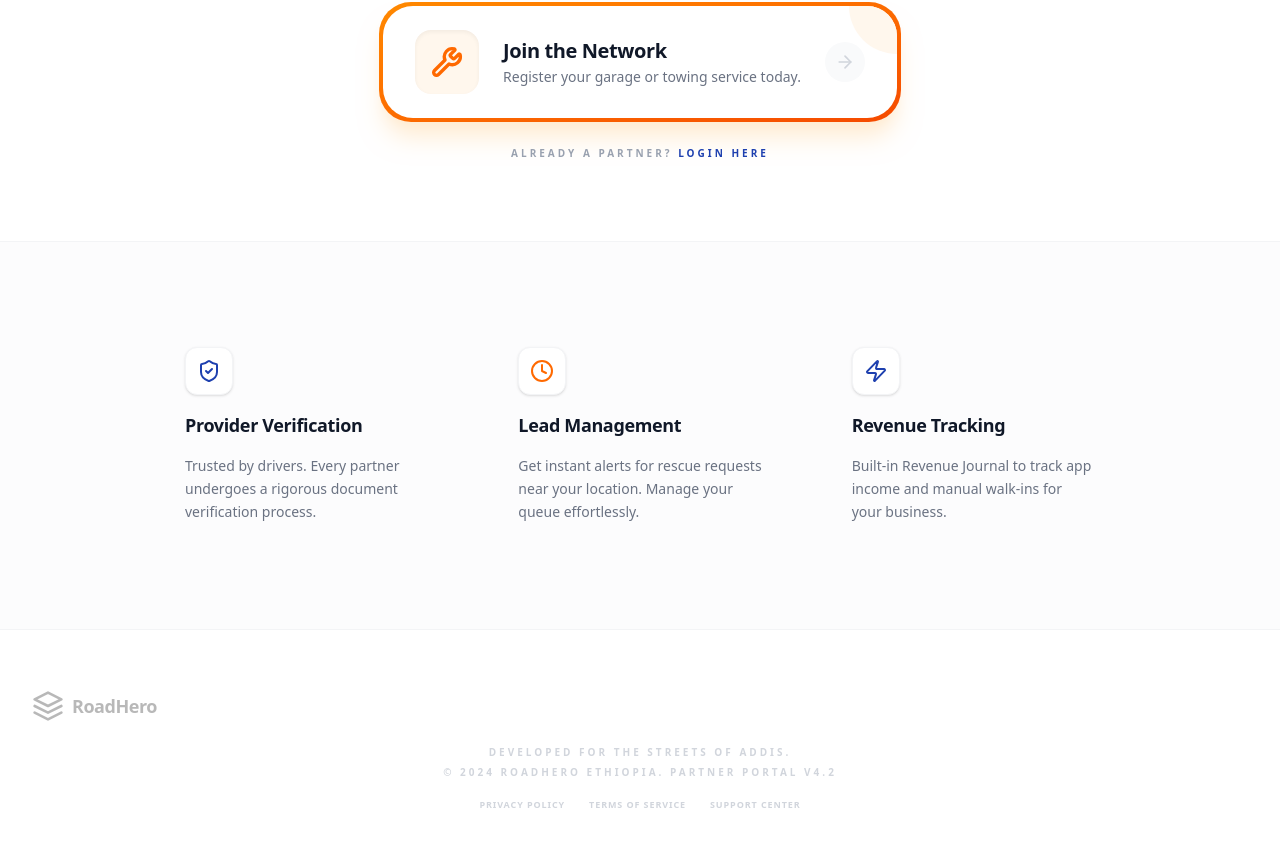
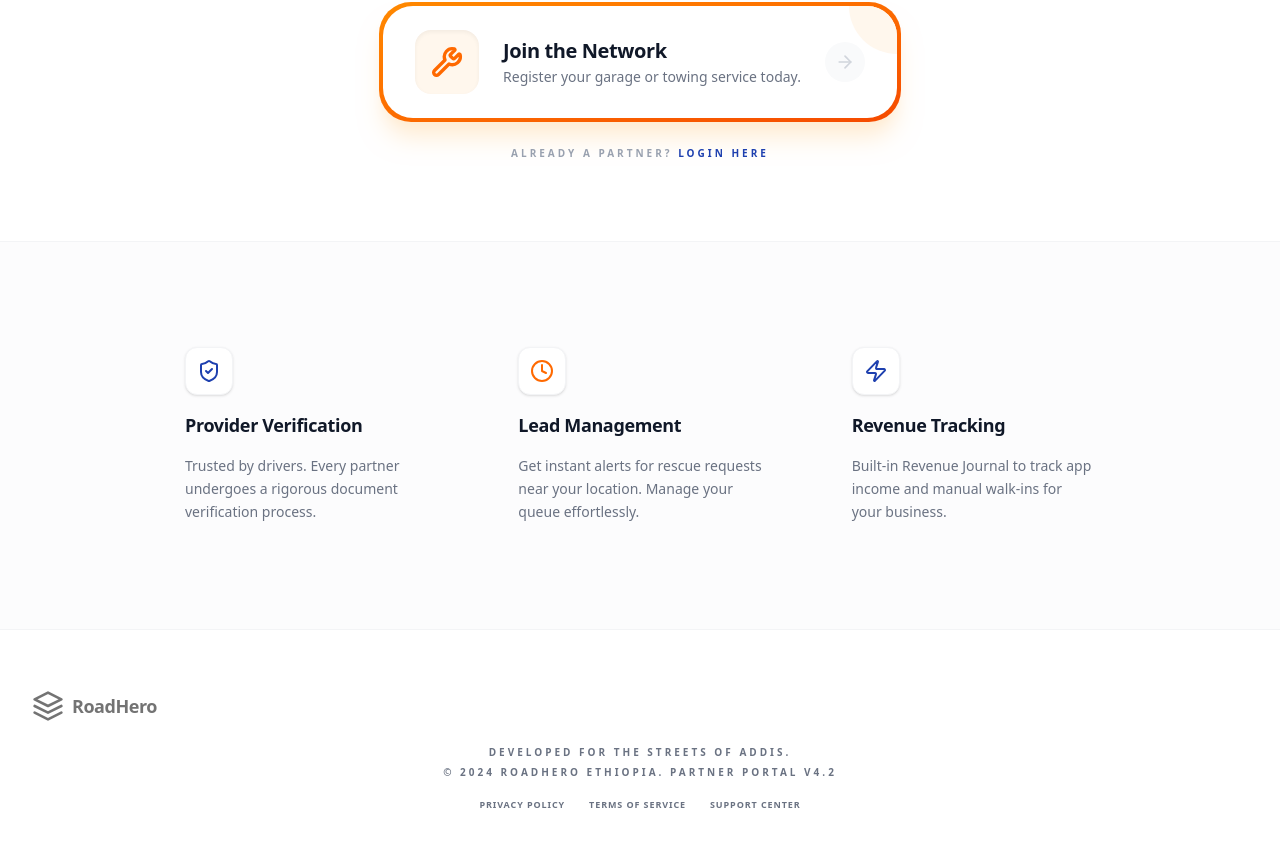
Before and after one commit to anteneh83/RoadHero, a Next.js app: page / in a window 1280 px wide. Shown: the part 542-1389 px from the top of the page. Built offline with nearby package versions, Linux system fonts and the light colour scheme.

Commit message:
Update footer visibility for light and dark themes

```diff
--- a/src/components/PublicFooter.tsx
+++ b/src/components/PublicFooter.tsx
@@ -7,15 +7,15 @@ export const PublicFooter = () => {
     return (
         <footer className="w-full py-16 px-8 text-center border-t border-gray-100 dark:border-white/5 bg-white dark:bg-black transition-colors duration-500">
             <div className="max-w-7xl mx-auto space-y-8">
-                <Logo className="h-6 opacity-30 dark:opacity-20 mx-auto grayscale mb-6 text-gray-900 dark:text-white" />
+                <Logo className="h-6 opacity-60 dark:opacity-50 mx-auto grayscale mb-6 text-gray-900 dark:text-white" />
                 <div className="space-y-4">
-                    <p className="text-[10px] font-bold text-gray-300 dark:text-gray-700 uppercase tracking-[0.3em] leading-loose">
+                    <p className="text-[10px] font-bold text-gray-500 dark:text-gray-400 uppercase tracking-[0.3em] leading-loose">
                         Developed for the streets of Addis. <br />
                         © 2024 RoadHero Ethiopia. Partner Portal v4.2
                     </p>
                     <div className="flex justify-center gap-6">
                         {['Privacy Policy', 'Terms of Service', 'Support Center'].map((item) => (
-                            <a key={item} href="#" className="text-[9px] font-black text-gray-300 dark:text-gray-700 uppercase tracking-widest hover:text-primary dark:hover:text-accent transition-colors">
+                            <a key={item} href="#" className="text-[9px] font-black text-gray-500 dark:text-gray-400 uppercase tracking-widest hover:text-primary dark:hover:text-accent transition-colors">
                                 {item}
                             </a>
                         ))}
```
